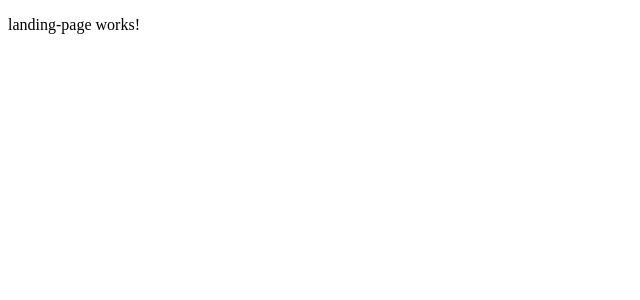
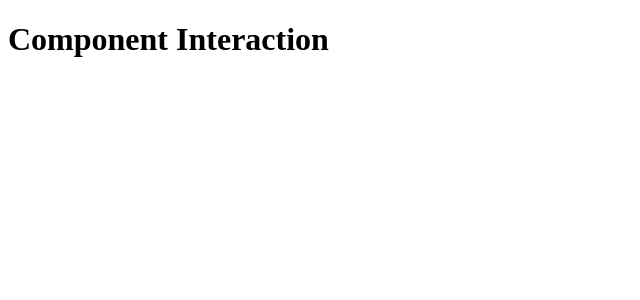
Before and after one commit to KevinWissmer/AngularElements, an Angular app: page / in a window 1280 px wide. Shown: the top 300 px of the page, without its empty margins (0-640 px from the left). Built offline with nearby package versions, Linux system fonts and the light colour scheme.

Commit message:
Titel added

```diff
--- a/src/app/landing-page/landing-page.component.html
+++ b/src/app/landing-page/landing-page.component.html
@@ -1 +1 @@
-<p>landing-page works!</p>
+<h1>Component Interaction</h1>
```
